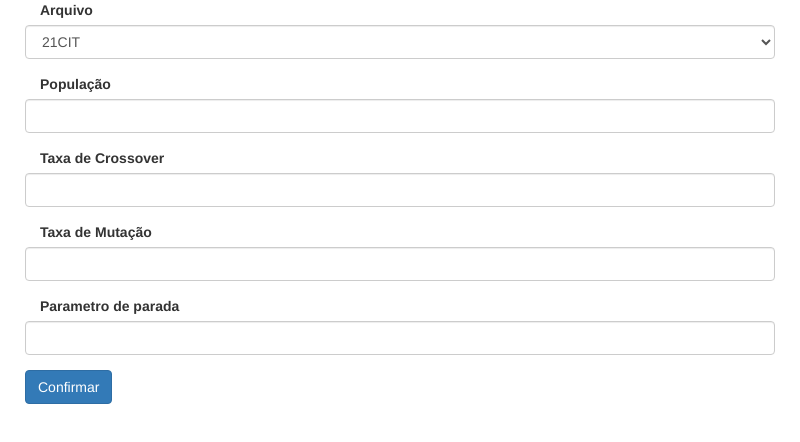
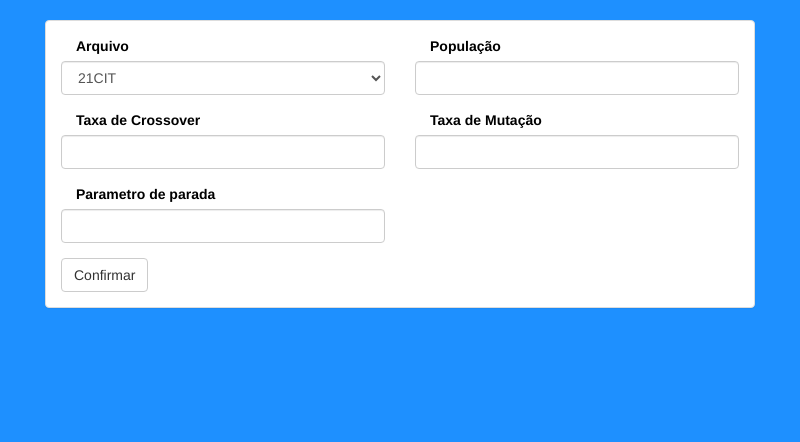
Before and after one commit to Daniel-Aragao/Algoritmo-Gen-tico, an Electron app: page view/paremetersWindow.html in a window 800 px wide. Drawn offline with Linux system fonts and the light colour scheme; no server answers.

Commit message:
resultados coletados

```diff
--- a/infra/services/PopulationControl.js
+++ b/infra/services/PopulationControl.js
@@ -7,6 +7,8 @@ const eventEmitter = EventController.getEmitter();
 
 
 const service = function(cities, distanceMatrix, routine_parameters){
+    console.log(routine_parameters)
+
     const Subject = require('../../core/Entities/Subject')(distanceMatrix);
     let generation = {
         gen: new Generation(0),
--- a/view/paremetersWindow.html
+++ b/view/paremetersWindow.html
@@ -4,34 +4,38 @@
     <meta charset="utf-8" />
     <title>Parametros</title>
     <link rel="stylesheet" type="text/css" media="screen" href="css/bootstrap.min.css" />
+    <link rel="stylesheet" href="css/style.css">
 </head>
 <body>
     <div class="container">
-        <div class="row">
+        <div class="panel panel-default">
+            <div class="panel-body">
+
                 <form class="form">
                     <div class="row">
-                    <div class="col-md-6 form-group"><label for="Arquivo" class="col-lg-12">Arquivo</label>
+                        <div class="col-sm-6 form-group"><label for="Arquivo" class="col-lg-12">Arquivo</label>
                             <select name="Arquivo" id="Arquivo" class="form-control">
                                 <option value="./misc/input/21CIT.txt">21CIT</option>
                                 <option value="./misc/input/30CIT.txt">30CIT</option>
                                 <option value="./misc/input/100CIT.txt">100CIT</option>
                             </select>
                         </div>
-                    <div class="col-md-6 form-group"><label for="População" class="col-lg-12">População</label><input id="População" name="População" type="text" class="form-control"></div>
+                        <div class="col-sm-6 form-group"><label for="População" class="col-lg-12">População</label><input id="População" name="População" type="text" class="form-control"></div>
                     </div>
                     <div class="row">
-                    <div class="col-md-6 form-group"><label for="Taxa de Crossover" class="col-lg-12">Taxa de Crossover</label><input id="TaxaCrossover" name="TaxaCrossover" type="text" class="form-control"></div>
-                    <div class="col-md-6 form-group"><label for="Taxa de Mutação" class="col-lg-12">Taxa de Mutação</label><input id="TaxaMutação" name="TaxaMutação" type="text" class="form-control"></div>
+                        <div class="col-sm-6 form-group"><label for="Taxa de Crossover" class="col-lg-12">Taxa de Crossover</label><input id="TaxaCrossover" name="TaxaCrossover" type="text" class="form-control"></div>
+                        <div class="col-sm-6 form-group"><label for="Taxa de Mutação" class="col-lg-12">Taxa de Mutação</label><input id="TaxaMutação" name="TaxaMutação" type="text" class="form-control"></div>
                     </div>
                     <div class="row">
-                    <div class="col-md-6 form-group"><label for="Parametro de parada" class="col-lg-12">Parametro de parada</label><input id="Parametroparada" name="Parametroparada" type="text" class="form-control"></div>
+                        <div class="col-sm-6 form-group"><label for="Parametro de parada" class="col-lg-12">Parametro de parada</label><input id="Parametroparada" name="Parametroparada" type="text" class="form-control"></div>
                     </div>
                     <div class="row">
-                    <div class="col-md-12">
-                        <button class='btn btn-primary' type="submit">Confirmar</button>
+                        <div class="col-sm-12">
+                            <button class='btn btn-default' type="submit">Confirmar</button>
                         </div>
                     </div>
                 </form>
+            </div>
         </div>
     </div>
 
```
Also changed, not shown: main.js (+12 -1 lines), view/controller.js (+7 -16 lines), view/js/mainWindow.js (+4 -5 lines), view/mainWindow.html (+1 -0 lines), 1 other file. Lines whose indentation alone changed are shown as unchanged.
